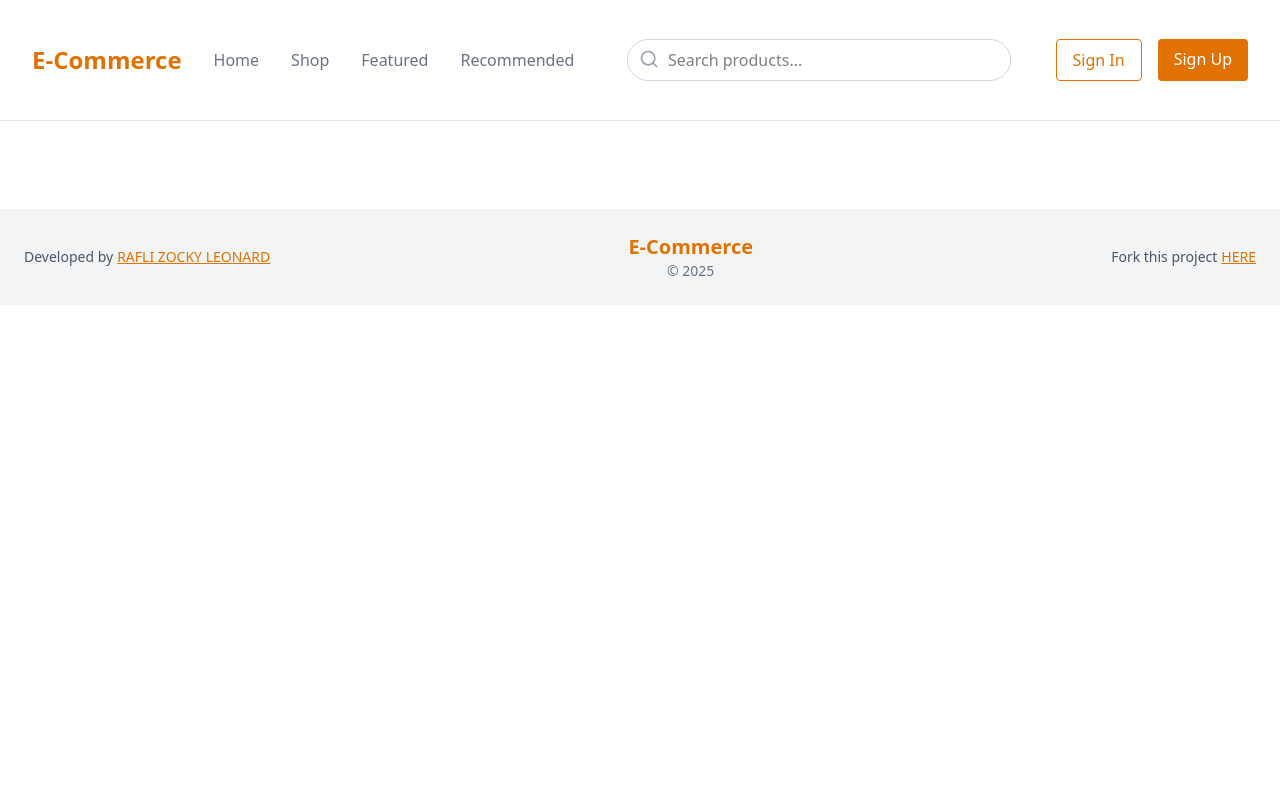
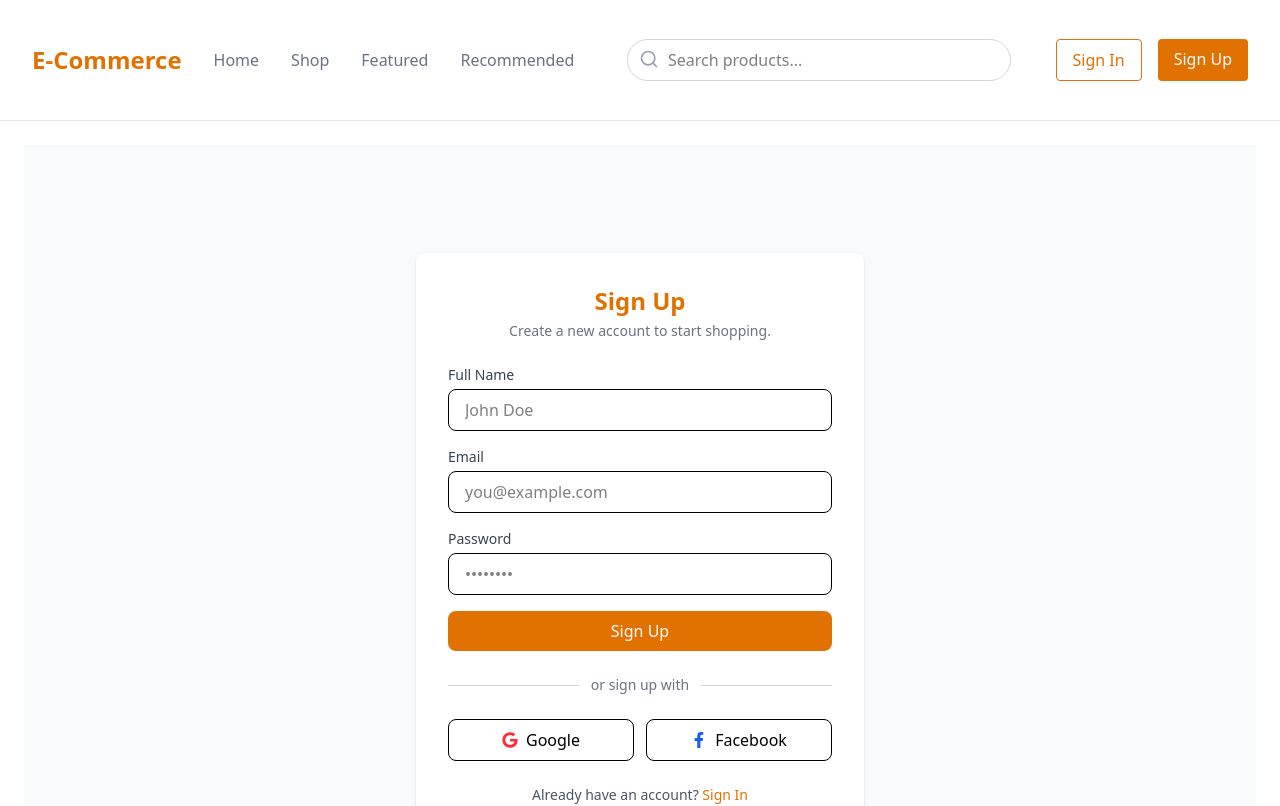
Before and after one commit to raflizocky/e-commerce, a React (Vite) app: page /signup in a window 1280 px wide. Shown: the top 806 px of the page. Built offline with nearby package versions, Linux system fonts and the light colour scheme.

Commit message:
create mockup signin/up page & install react-icons

```diff
--- a/package.json
+++ b/package.json
@@ -14,6 +14,7 @@
     "lucide-react": "^0.542.0",
     "react": "^19.1.1",
     "react-dom": "^19.1.1",
+    "react-icons": "^5.5.0",
     "react-router-dom": "^7.8.2",
     "tailwindcss": "^4.1.12"
   },
--- a/src/App.tsx
+++ b/src/App.tsx
@@ -5,6 +5,8 @@ import Products from "./pages/Products"
 import Footer from "./components/Footer"
 import Featured from "./pages/Featured"
 import Recommended from "./pages/Recommended"
+import SignIn from "./pages/SignIn"
+import SignUp from "./pages/SignUp"
 
 function App() {
   return (
@@ -16,6 +18,8 @@ function App() {
           <Route path="/products" element={<Products />} />
           <Route path="/featured" element={<Featured />} />
           <Route path="/recommended" element={<Recommended />} />
+          <Route path="/signin" element={<SignIn />} />
+          <Route path="/signup" element={<SignUp />} />
         </Routes>
       </div>
       <Footer />
--- /dev/null
+++ b/src/pages/SignIn.tsx
@@ -0,0 +1,73 @@
+import { Link } from "react-router-dom"
+import { FaGoogle, FaFacebookF } from "react-icons/fa"
+
+function SignIn() {
+    return (
+        <div className="flex items-center justify-center min-h-screen bg-gray-50">
+            <div className="w-full max-w-md bg-white p-8 rounded-lg shadow">
+                <h2 className="text-2xl font-bold text-center text-amber-600">Sign In</h2>
+                <p className="text-sm text-gray-500 text-center mt-1">
+                    Welcome back! Please enter your details.
+                </p>
+
+                {/* Email Login Form */}
+                <form className="mt-6 space-y-4">
+                    <div>
+                        <label className="block text-sm font-medium text-gray-700">Email</label>
+                        <input
+                            type="email"
+                            placeholder="you@example.com"
+                            className="mt-1 w-full px-4 py-2 border rounded-lg focus:ring-amber-500 focus:border-amber-500"
+                            required
+                        />
+                    </div>
+
+                    <div>
+                        <label className="block text-sm font-medium text-gray-700">Password</label>
+                        <input
+                            type="password"
+                            placeholder="••••••••"
+                            className="mt-1 w-full px-4 py-2 border rounded-lg focus:ring-amber-500 focus:border-amber-500"
+                            required
+                        />
+                    </div>
+
+                    <button
+                        type="submit"
+                        className="w-full py-2 bg-amber-600 text-white rounded-lg hover:bg-amber-700 transition"
+                    >
+                        Sign In
+                    </button>
+                </form>
+
+                {/* Divider */}
+                <div className="flex items-center my-6">
+                    <hr className="flex-1 border-gray-300" />
+                    <span className="px-3 text-sm text-gray-500">or continue with</span>
+                    <hr className="flex-1 border-gray-300" />
+                </div>
+
+                {/* Social Login */}
+                <div className="flex space-x-3">
+                    <button className="flex-1 flex items-center justify-center gap-2 py-2 border rounded-lg hover:bg-gray-50">
+                        <FaGoogle className="text-red-500" />
+                        Google
+                    </button>
+                    <button className="flex-1 flex items-center justify-center gap-2 py-2 border rounded-lg hover:bg-gray-50">
+                        <FaFacebookF className="text-blue-600" />
+                        Facebook
+                    </button>
+                </div>
+
+                <p className="text-sm text-gray-600 text-center mt-6">
+                    Don&apos;t have an account?{" "}
+                    <Link to="/signup" className="text-amber-600 hover:underline">
+                        Sign Up
+                    </Link>
+                </p>
+            </div>
+        </div>
+    )
+}
+
+export default SignIn
--- /dev/null
+++ b/src/pages/SignUp.tsx
@@ -0,0 +1,83 @@
+import { Link } from "react-router-dom"
+import { FaGoogle, FaFacebookF } from "react-icons/fa"
+
+function SignUp() {
+    return (
+        <div className="flex items-center justify-center min-h-screen bg-gray-50">
+            <div className="w-full max-w-md bg-white p-8 rounded-lg shadow">
+                <h2 className="text-2xl font-bold text-center text-amber-600">Sign Up</h2>
+                <p className="text-sm text-gray-500 text-center mt-1">
+                    Create a new account to start shopping.
+                </p>
+
+                {/* Email Sign Up Form */}
+                <form className="mt-6 space-y-4">
+                    <div>
+                        <label className="block text-sm font-medium text-gray-700">Full Name</label>
+                        <input
+                            type="text"
+                            placeholder="John Doe"
+                            className="mt-1 w-full px-4 py-2 border rounded-lg focus:ring-amber-500 focus:border-amber-500"
+                            required
+                        />
+                    </div>
+
+                    <div>
+                        <label className="block text-sm font-medium text-gray-700">Email</label>
+                        <input
+                            type="email"
+                            placeholder="you@example.com"
+                            className="mt-1 w-full px-4 py-2 border rounded-lg focus:ring-amber-500 focus:border-amber-500"
+                            required
+                        />
+                    </div>
+
+                    <div>
+                        <label className="block text-sm font-medium text-gray-700">Password</label>
+                        <input
+                            type="password"
+                            placeholder="••••••••"
+                            className="mt-1 w-full px-4 py-2 border rounded-lg focus:ring-amber-500 focus:border-amber-500"
+                            required
+                        />
+                    </div>
+
+                    <button
+                        type="submit"
+                        className="w-full py-2 bg-amber-600 text-white rounded-lg hover:bg-amber-700 transition"
+                    >
+                        Sign Up
+                    </button>
+                </form>
+
+                {/* Divider */}
+                <div className="flex items-center my-6">
+                    <hr className="flex-1 border-gray-300" />
+                    <span className="px-3 text-sm text-gray-500">or sign up with</span>
+                    <hr className="flex-1 border-gray-300" />
+                </div>
+
+                {/* Social Sign Up */}
+                <div className="flex space-x-3">
+                    <button className="flex-1 flex items-center justify-center gap-2 py-2 border rounded-lg hover:bg-gray-50">
+                        <FaGoogle className="text-red-500" />
+                        Google
+                    </button>
+                    <button className="flex-1 flex items-center justify-center gap-2 py-2 border rounded-lg hover:bg-gray-50">
+                        <FaFacebookF className="text-blue-600" />
+                        Facebook
+                    </button>
+                </div>
+
+                <p className="text-sm text-gray-600 text-center mt-6">
+                    Already have an account?{" "}
+                    <Link to="/signin" className="text-amber-600 hover:underline">
+                        Sign In
+                    </Link>
+                </p>
+            </div>
+        </div>
+    )
+}
+
+export default SignUp
```
Also changed, not shown: 1 other file (tests, documents, lock files or other folders).
